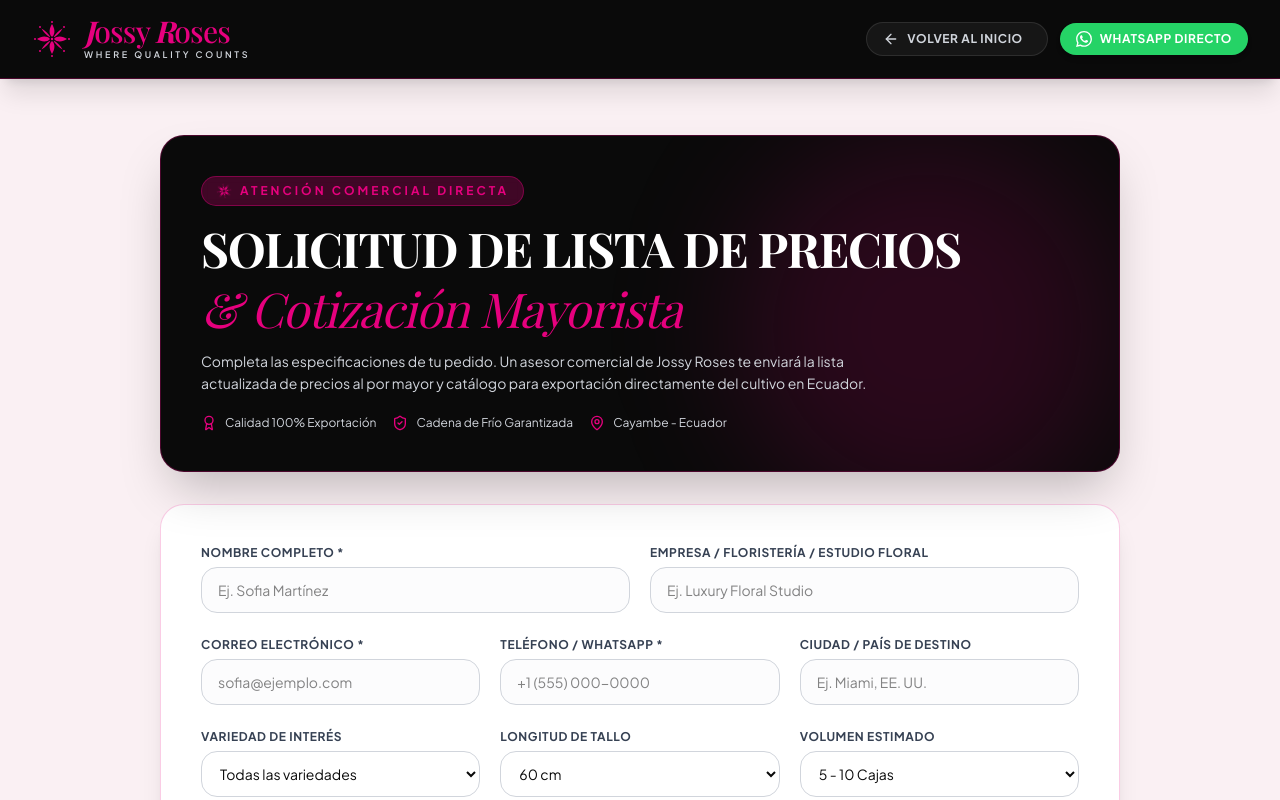
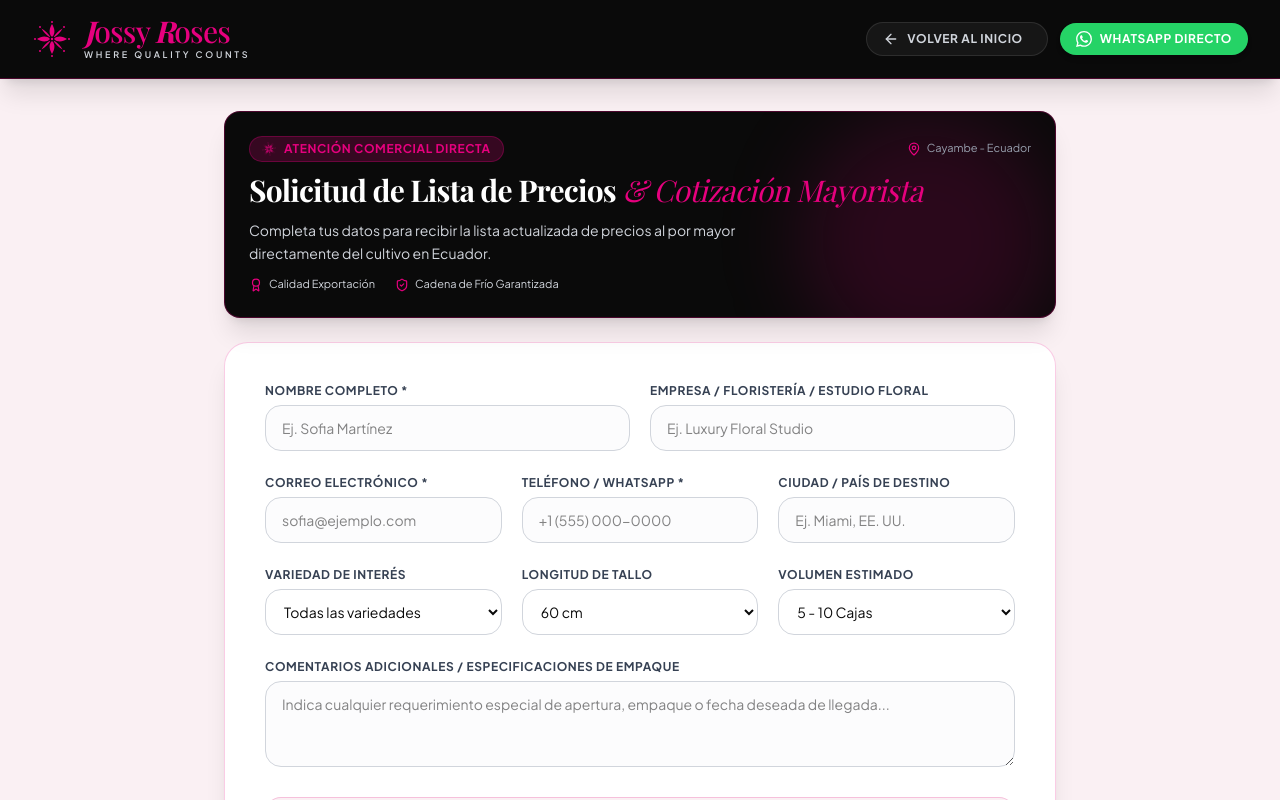
Before and after one commit to kindevec/JossyRoses, a React (Vite) app: page /cotizacion in a window 1280 px wide. Shown: the top 800 px of the page. Built offline with nearby package versions, Linux system fonts and the light colour scheme; a web font is replaced by a local one.

Commit message:
style: reduce QuotePage header banner size for compact and clean layout

```diff
--- a/src/pages/QuotePage.jsx
+++ b/src/pages/QuotePage.jsx
@@ -124,43 +124,42 @@
       </header>
 
       {/* Main Content Area */}
-      <main className="flex-1 py-8 sm:py-14 px-4 sm:px-6 lg:px-8 max-w-5xl mx-auto w-full">
+      <main className="flex-1 py-6 sm:py-8 px-4 sm:px-6 lg:px-8 max-w-4xl mx-auto w-full">
 
-        {/* Title Banner Card */}
-        <div className="bg-[#0A0A0A] text-white rounded-3xl p-6 sm:p-10 border border-[#E6007E]/30 shadow-2xl relative overflow-hidden mb-8 text-left">
-          <div className="absolute top-0 right-0 w-96 h-96 bg-[#E6007E]/15 rounded-full blur-3xl pointer-events-none" />
+        {/* Compact Title Banner Card */}
+        <div className="bg-[#0A0A0A] text-white rounded-2xl p-4 sm:p-6 border border-[#E6007E]/30 shadow-xl relative overflow-hidden mb-6 text-left">
+          <div className="absolute top-0 right-0 w-64 h-64 bg-[#E6007E]/15 rounded-full blur-2xl pointer-events-none" />
 
-          <div className="relative z-10 space-y-3">
-            <div className="inline-flex items-center space-x-2 bg-[#E6007E]/25 border border-[#E6007E]/40 px-3.5 py-1.5 rounded-full backdrop-blur-xs">
-              <FlowerMandala className="w-4 h-4" color="#E6007E" spin={true} />
-              <span className="text-[10px] sm:text-xs font-bold uppercase tracking-[0.25em] text-[#E6007E]">
-                Atención Comercial Directa
-              </span>
+          <div className="relative z-10 space-y-2">
+            <div className="flex items-center justify-between flex-wrap gap-2">
+              <div className="inline-flex items-center space-x-2 bg-[#E6007E]/20 border border-[#E6007E]/30 px-3 py-1 rounded-full">
+                <FlowerMandala className="w-3.5 h-3.5" color="#E6007E" spin={true} />
+                <span className="text-[10px] sm:text-xs font-bold uppercase tracking-wider text-[#E6007E]">
+                  Atención Comercial Directa
+                </span>
+              </div>
+              <div className="flex items-center space-x-1.5 text-[11px] text-gray-400 font-sans">
+                <MapPin className="w-3.5 h-3.5 text-[#E6007E]" />
+                <span>Cayambe - Ecuador</span>
+              </div>
             </div>
 
-            <h1 className="text-2xl sm:text-4xl lg:text-5xl font-serif font-bold uppercase text-white tracking-tight leading-tight">
-              Solicitud de Lista de Precios <br />
-              <span className="italic font-light text-[#E6007E] font-serif capitalize">
-                &amp; Cotización Mayorista
-              </span>
+            <h1 className="text-xl sm:text-2xl lg:text-3xl font-serif font-bold text-white tracking-tight leading-snug">
+              Solicitud de Lista de Precios <span className="italic font-normal text-[#E6007E]">&amp; Cotización Mayorista</span>
             </h1>
 
-            <p className="text-gray-300 text-xs sm:text-sm max-w-2xl font-sans leading-relaxed">
-              Completa las especificaciones de tu pedido. Un asesor comercial de Jossy Roses te enviará la lista actualizada de precios al por mayor y catálogo para exportación directamente del cultivo en Ecuador.
+            <p className="text-gray-300 text-xs sm:text-sm max-w-xl font-sans leading-relaxed">
+              Completa tus datos para recibir la lista actualizada de precios al por mayor directamente del cultivo en Ecuador.
             </p>
 
-            <div className="pt-2 flex flex-wrap gap-4 text-xs text-gray-300">
-              <div className="flex items-center space-x-2">
-                <Award className="w-4 h-4 text-[#E6007E]" />
-                <span>Calidad 100% Exportación</span>
+            <div className="pt-1 flex flex-wrap gap-x-5 gap-y-1 text-[11px] text-gray-300">
+              <div className="flex items-center space-x-1.5">
+                <Award className="w-3.5 h-3.5 text-[#E6007E]" />
+                <span>Calidad Exportación</span>
               </div>
-              <div className="flex items-center space-x-2">
-                <ShieldCheck className="w-4 h-4 text-[#E6007E]" />
+              <div className="flex items-center space-x-1.5">
+                <ShieldCheck className="w-3.5 h-3.5 text-[#E6007E]" />
                 <span>Cadena de Frío Garantizada</span>
-              </div>
-              <div className="flex items-center space-x-2">
-                <MapPin className="w-4 h-4 text-[#E6007E]" />
-                <span>Cayambe - Ecuador</span>
               </div>
             </div>
           </div>
```
